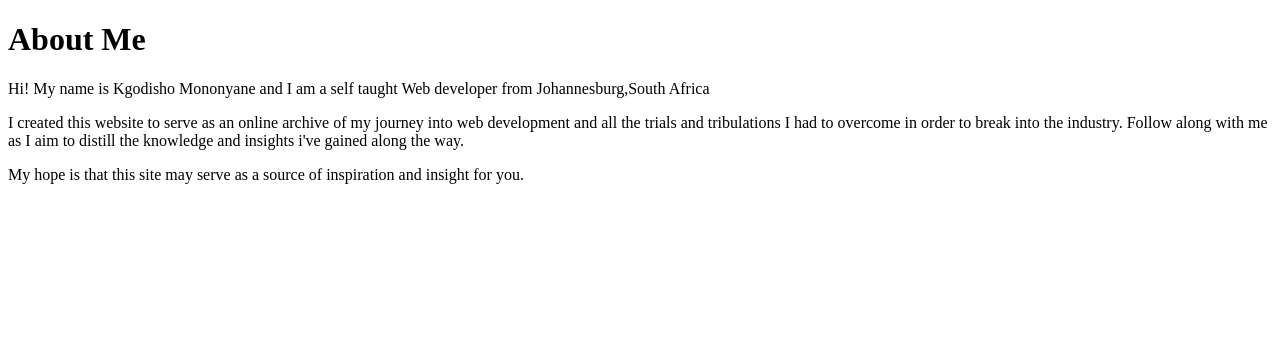
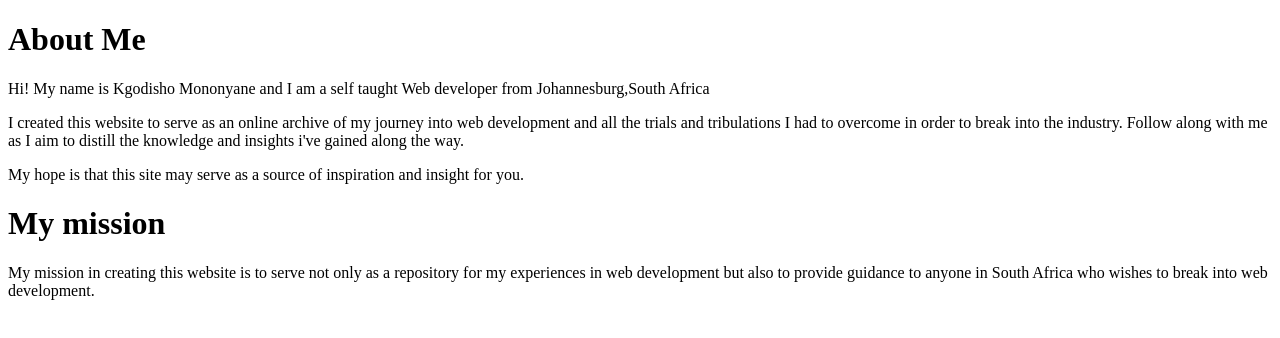
Before and after one commit to Kgodisho-Mononyane/CWK, a plain HTML site: page about.html in a window 1280 px wide. Drawn offline with Linux system fonts and the light colour scheme.

Commit message:
add a paragraph to about.html

```diff
--- a/about.html
+++ b/about.html
@@ -17,6 +17,11 @@
     knowledge and insights i've gained along the way.</p>
 <p>My hope is that this site may serve as a source of inspiration and
     insight for you.
+<h1>My mission</h1>
+<p>My mission in creating this website is to serve not only as a repository
+    for my experiences in web development but also to provide guidance to
+    anyone in South Africa who wishes to break into web development.
+</p>
 </p>
 </body>
 </html>
```
